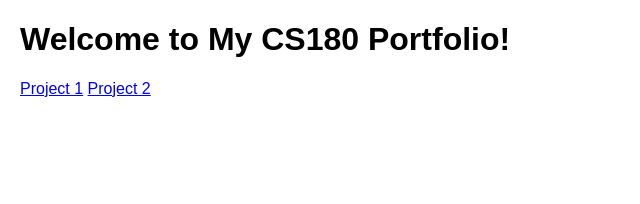
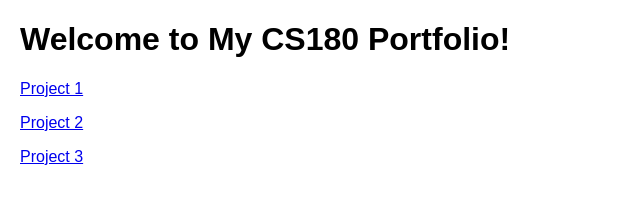
Before and after one commit to CadenzaCoda/CadenzaCoda.github.io, a plain HTML site: page index.html in a window 1280 px wide. Shown: the whole page, without its empty margins (0-640 px from the left). Drawn offline with Linux system fonts and the light colour scheme.

Commit message:
Uploaded proj3 website

```diff
--- a/index.html
+++ b/index.html
@@ -10,8 +10,15 @@
     </style>
 </head>
 <body>
-    <h1>Welcome to My CS180 Portfolio!</h1>
+<h1>Welcome to My CS180 Portfolio!</h1>
+<p>
     <a href="./cs280a/proj1/home/index.html">Project 1</a>
+</p>
+<p>
     <a href="./cs280a/proj2/home/index.html">Project 2</a>
+</p>
+<p>
+    <a href="./cs280a/proj3/home/index.html">Project 3</a>
+</p>
 </body>
 </html>
```
